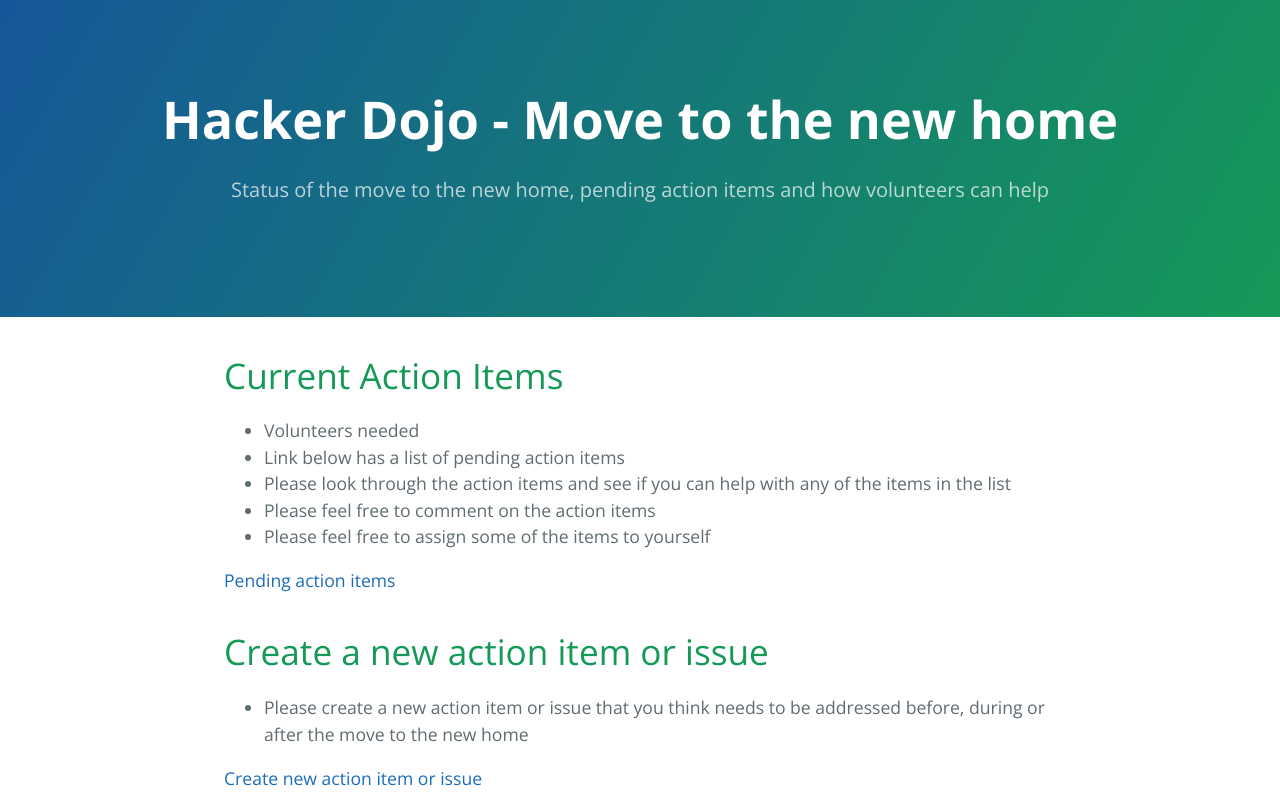
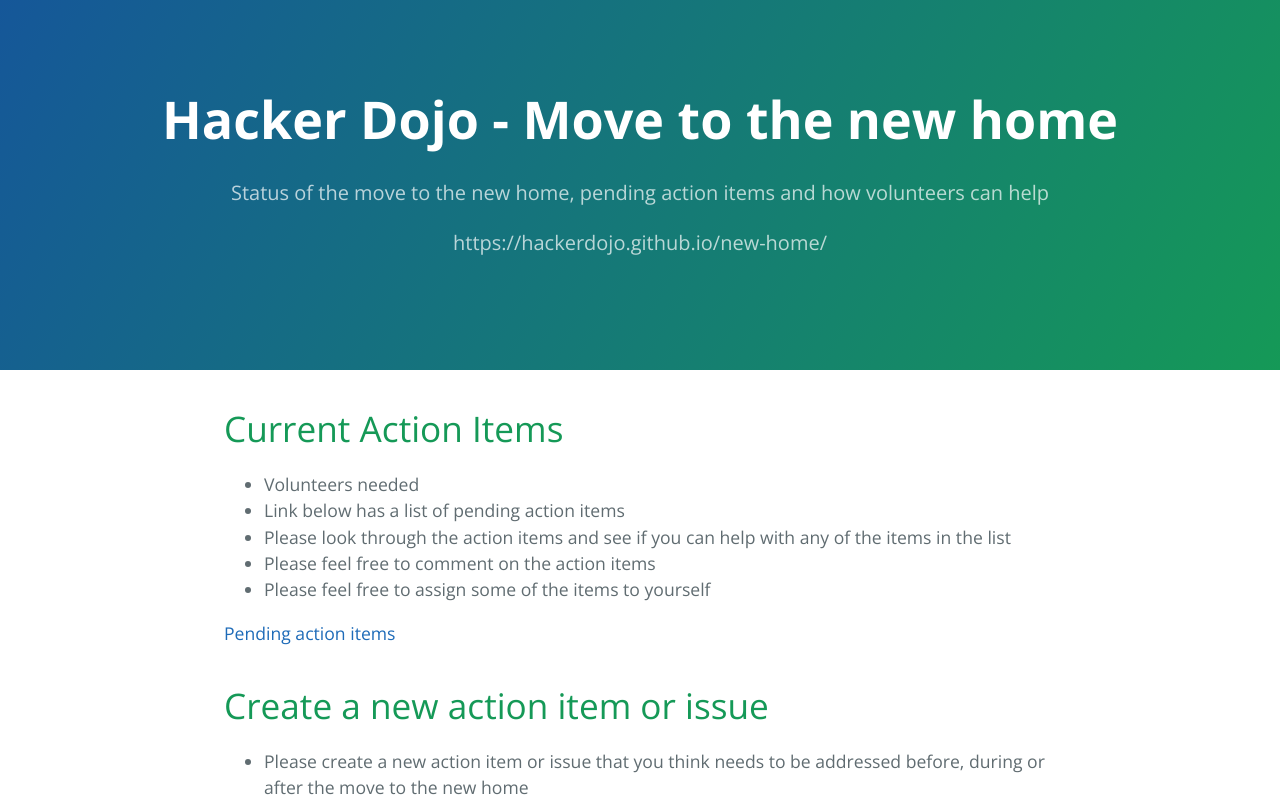
Before and after one commit to Russell-Zhang/new-home, a plain HTML site: page index.html in a window 1280 px wide. Shown: the top 803 px of the page. Drawn offline with nearby package versions, Linux system fonts and the light colour scheme.

Commit message:
Added URL to the heading

```diff
--- a/index.html
+++ b/index.html
@@ -13,7 +13,10 @@
   <body>
     <section class="page-header">
       <h1 class="project-name">Hacker Dojo - Move to the new home</h1>
-      <h2 class="project-tagline">Status of the move to the new home, pending action items and how volunteers can help</h2>
+      <h2 class="project-tagline">
+        <p>Status of the move to the new home, pending action items and how volunteers can help</p>
+        <p>https://hackerdojo.github.io/new-home/</p>
+      </h2>
     </section>
 
     <section class="main-content">
```
